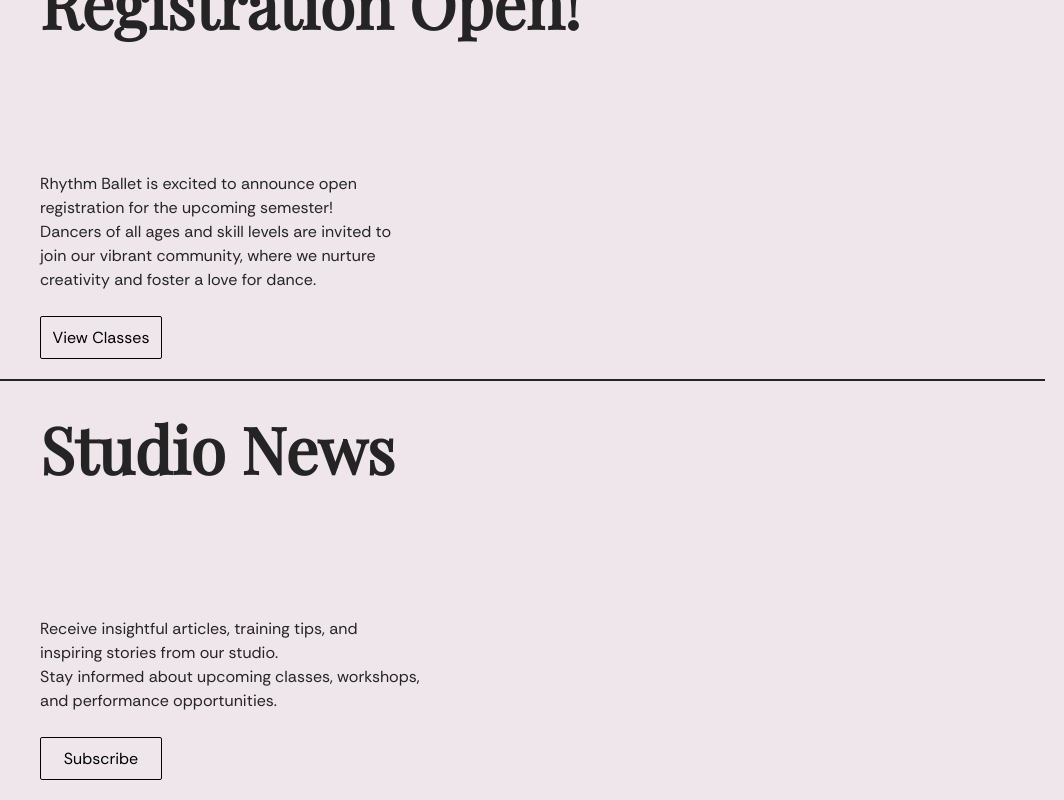
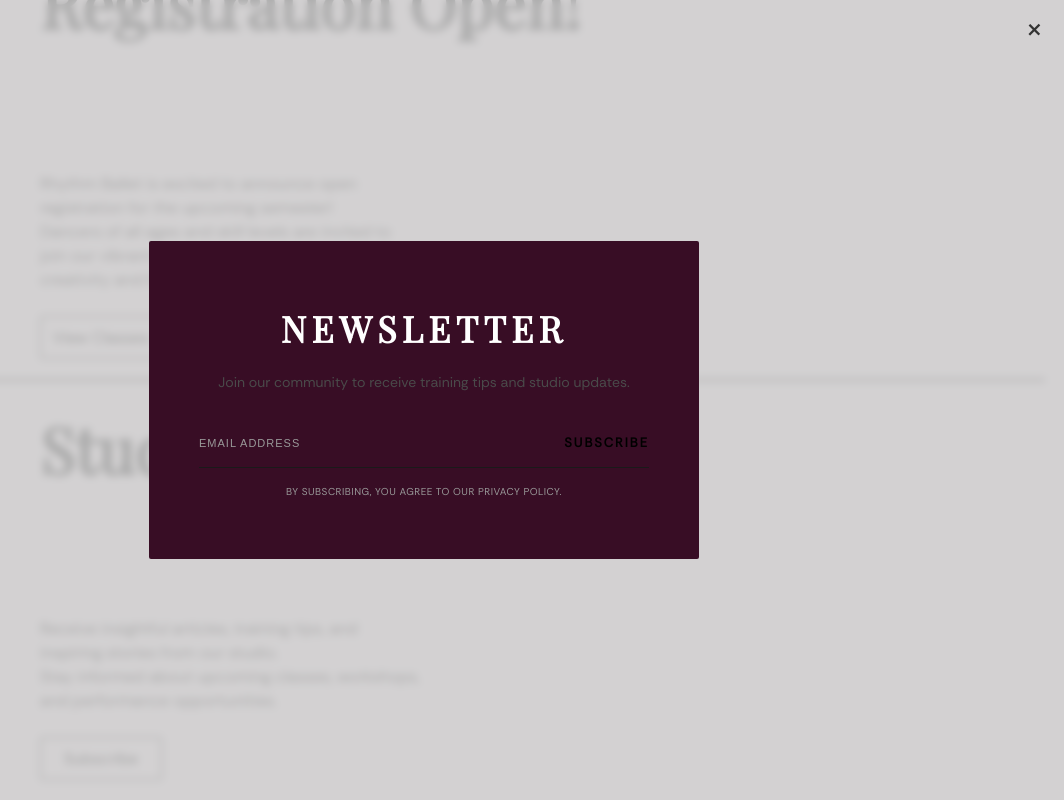
Before and after one commit to byOlexandra/ballet-studio-landing, a website built with Vite: page src/index.html in a window 1280 px wide. Both pictures are taken after a click on the button "Subscribe". Shown: the part 102-902 px from the top of the page, without its empty margins (216-1280 px from the left). Built offline with nearby package versions, Linux system fonts and the light colour scheme.

Commit message:
sub modal almost done

```diff
--- a/src/index.html
+++ b/src/index.html
@@ -14,6 +14,7 @@
       <load src="/partials/news.html" />
     </main>
     <footer></footer>
+    <load src="./partials/modal-subscription.html"/>
 
     <script type="module" src="./main.ts"></script>
   </body>
--- a/src/main.ts
+++ b/src/main.ts
@@ -1,5 +1,7 @@
 import { setRegistrationYear } from "./ts/registration";
+import initSubModal from "./ts/modal-subscription";
 
 document.addEventListener('DOMContentLoaded', () => {
     setRegistrationYear()
+    initSubModal()
 })
--- /dev/null
+++ b/src/partials/modal-subscription.html
@@ -0,0 +1,24 @@
+<div class="sub-backdrop">
+    <div class="sub-modal">
+        <button type="button"
+                class="sub-modal__close-btn"
+                data-close
+                aria-label="Close"
+                >&times;</button>
+
+        <h2 class="sub-modal__title">Newsletter</h2>
+        <p class="sub-modal__subtitle">Join our community to receive training tips and studio updates.</p>
+
+        <form id="email-form" class="sub-modal__form">
+            <div class="sub-modal__input-box">
+                <input type="email"
+                placeholder="Email Address"
+                required
+                class="sub-modal__input"
+                >
+                <button type="submit" class="sub-modal__submit-btn">Subscribe</button>
+            </div>
+            <p class="sub-modal__footer">By subscribing, you agree to our Privacy Policy.</p>
+        </form>
+    </div>
+</div>
--- a/src/partials/news.html
+++ b/src/partials/news.html
@@ -7,7 +7,11 @@
             <p class="news__text">Receive insightful articles, training tips, and inspiring stories from our studio. <br>Stay informed about upcoming classes,
             workshops, and performance opportunities.</p>
 
-            <button type="button" id="subscribe-btn" class="btn btn__primary">Subscribe</button>
+            <button type="button"
+                    id="subscribe-btn"
+                    class="btn btn__primary"
+                    data-open="sub-modal"
+                    >Subscribe</button>
         </div>
     </div>
 </section>
--- a/src/scss/base/_base.scss
+++ b/src/scss/base/_base.scss
@@ -8,6 +8,8 @@
 
   --text-color: #{$light-text};
   --bg-color: #{$light-bg};
+
+  --bg-accent: #380D25;
 }
 
 [data-theme="dark"] {
--- /dev/null
+++ b/src/scss/components/_modal-subscription.scss
@@ -0,0 +1,133 @@
+@use '../utils/variables' as *;
+@use '../utils/mixins' as *;
+
+.sub-backdrop {
+    position: fixed;
+    top: 0;
+    left: 0;
+    width: 100%;
+    height: 100%;
+    @include flex-center;
+    background-color: rgb(204, 204, 204, 0.8);
+    backdrop-filter: blur(4px);
+    z-index: 1000;
+    visibility: hidden;
+    opacity: 0;
+    cursor: pointer;
+    transition: opacity 0.3s ease, visibility 0.3s ease;
+
+        &.is-open {
+            opacity: 1;
+            visibility: visible;
+            pointer-events: auto;
+        }
+}
+
+.sub-modal {
+    cursor: auto;
+    width: calc(100% - 40px);
+    max-width: 450px;
+    padding: 50px 24px 40px;
+
+    display: flex;
+    flex-direction: column;
+
+    background-color: var(--bg-accent);
+    color: $white-clr;
+    text-align: center;
+    border-radius: 2px;
+
+    @include mq($tablet) {
+        padding: 60px 50px;
+    }
+
+    &__close-btn {
+        position: absolute;
+        top: 12px;
+        right: 12px;
+        padding: 8px;
+        background: transparent;
+        border: none;
+        font-size: 32px;
+        line-height: 0.5;
+        cursor: pointer;
+        color: #333;
+        transition: transform 0.3s ease;
+
+        &:hover {
+            transform: scale(1.1);
+        }
+    }
+
+    &__title {
+        font-size: 28px;
+        text-transform: uppercase;
+        letter-spacing: 0.15em;
+        margin-bottom: 16px;
+
+        @include mq($tablet) {
+            font-size: 36px;
+        }
+    }
+    &__subtitle {
+        font-size: 14px;
+        line-height: 1.6;
+        color: #4a4a4a;
+        margin-bottom: 32px;
+    }
+
+    &__input-box {
+        display: flex;
+        flex-direction: column;
+        gap: 20px;
+        border-bottom: 1px solid $dark-color;
+        padding-bottom: 8px;
+        margin-bottom: 16px;
+
+        @include mq($tablet) {
+            flex-direction: row;
+            align-items: flex-end;
+            gap: 10px;
+        }
+    }
+
+    &__input {
+        width: 100%;
+        background: transparent;
+        border: none;
+        font-size: 16px;
+        outline: none;
+        padding: 8px 0;
+
+        &::placeholder {
+            font-size: 11px;
+            text-transform: uppercase;
+            letter-spacing: 1px;
+            color: $soft-text;
+        }
+    }
+
+    &__submit-btn {
+        background: transparent;
+        border: none;
+        font-weight: 700;
+        text-transform: uppercase;
+        font-size: 13px;
+        letter-spacing: 2px;
+        cursor: pointer;
+        padding: 8px 0;
+        white-space: nowrap;
+
+        &:hover {
+            color: $hover-soft-text;
+        }
+    }
+
+    &__footer {
+        font-size: 10px;
+        color: $soft-text;
+        text-transform: uppercase;
+        letter-spacing: 0.05em;
+        margin-top: 10px;
+    }
+}
--- a/src/scss/styles.scss
+++ b/src/scss/styles.scss
@@ -12,6 +12,7 @@
 // Sections style
 @use './components/registration' as *;
 @use './components/news' as *;
+@use './components/modal-subscription' as *;
 
 // Components
 @use './components/button' as *;
--- a/src/scss/utils/_mixins.scss
+++ b/src/scss/utils/_mixins.scss
@@ -17,3 +17,9 @@
         margin-bottom: 208px;
     }
 }
+
+@mixin flex-center {
+    display: flex;
+    justify-content: center;
+    align-items: center;
+}
--- a/src/scss/utils/_variables.scss
+++ b/src/scss/utils/_variables.scss
@@ -3,6 +3,9 @@ $light-text: #242424;
 
 $dark-bg: #1a1a1a;
 $dark-text: #f5f5f5;
+
+$soft-text: #999;
+$hover-soft-text: #777;
 
 $font-main: 'Rethink Sans', sans-serif;
 $font-accent: 'Playfair Display', serif;
@@ -11,6 +14,7 @@ $tablet: 768px;
 $desktop: 1440px;
 
 $white-clr: #fff;
+$dark-color: #1a1a1a;
 
 $shadow-soft: 0 4px 20px rgba(36, 36, 36, 0.5);
 
--- /dev/null
+++ b/src/ts/modal-subscription.ts
@@ -0,0 +1,37 @@
+export default function initSubModal() {
+    const openBtn = document.querySelector<HTMLButtonElement>('[data-open="sub-modal"]');
+    const closeBtn = document.querySelector<HTMLButtonElement>('[data-close]');
+    const modal = document.querySelector(".sub-backdrop") as HTMLElement | null;
+
+    const toggleModal = (isOpen: boolean): void => {
+        if (!modal) return;
+
+        modal.classList.toggle("is-open", isOpen);
+
+        modal.setAttribute("aria-hidden", String(!isOpen));
+
+        document.body.style.overflow = isOpen ? "hidden" : "auto";
+
+        if (isOpen) {
+            const input = modal.querySelector<HTMLInputElement>('input');
+            input?.focus();
+        }
+    };
+
+    openBtn?.addEventListener("click", () => toggleModal(true));
+    closeBtn?.addEventListener("click", () => toggleModal(false));
+
+    modal?.addEventListener("click", (e: MouseEvent) => {
+        if (e.target === modal) {
+            toggleModal(false);
+        }
+    });
+
+    window.addEventListener("keydown", (e: KeyboardEvent): void => {
+        const isHidden = modal?.getAttribute("aria-hidden") === "true";
+
+        if (e.key === "Escape" && !isHidden) {
+            toggleModal(false);
+        }
+    });
+}
```
